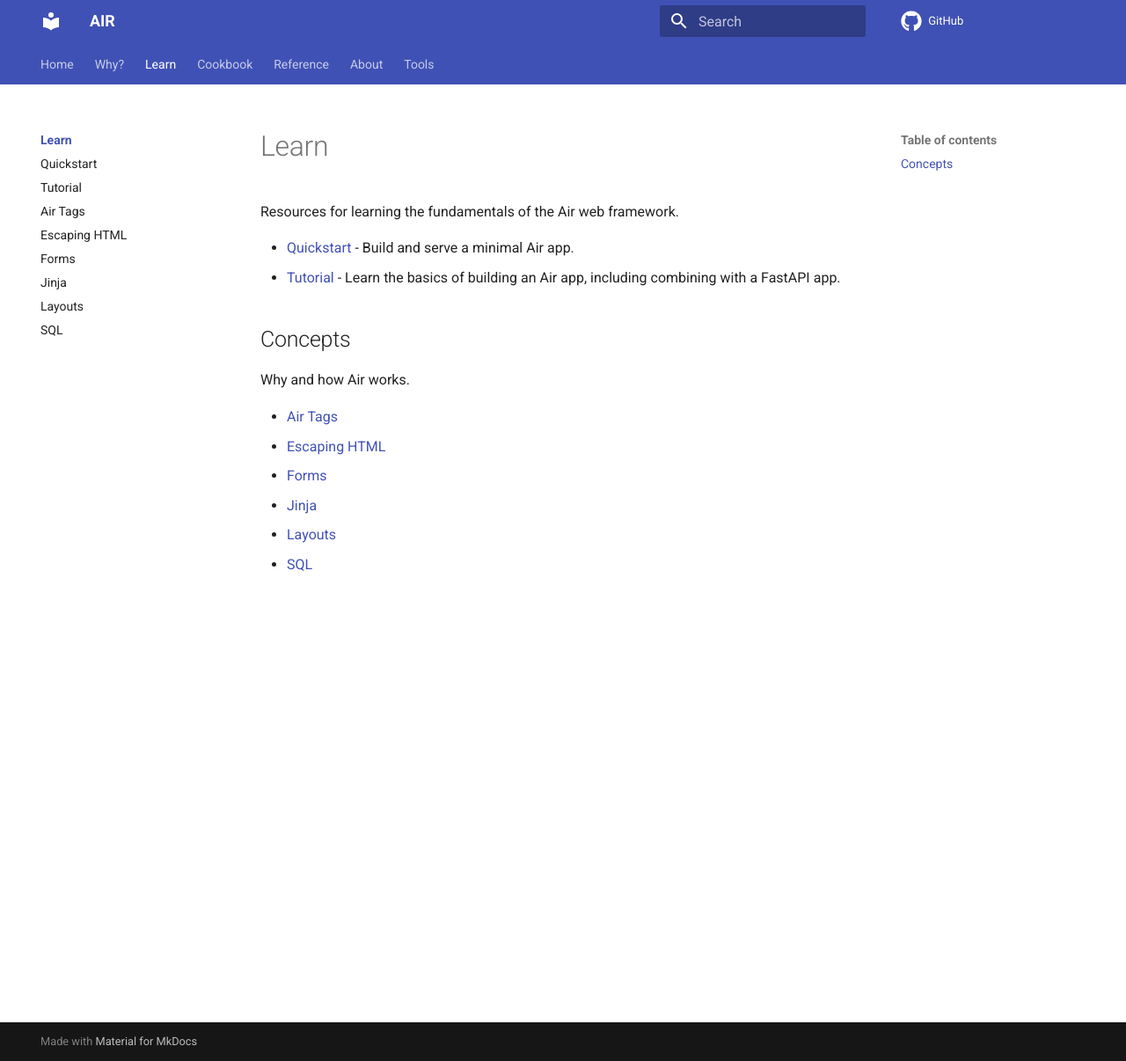
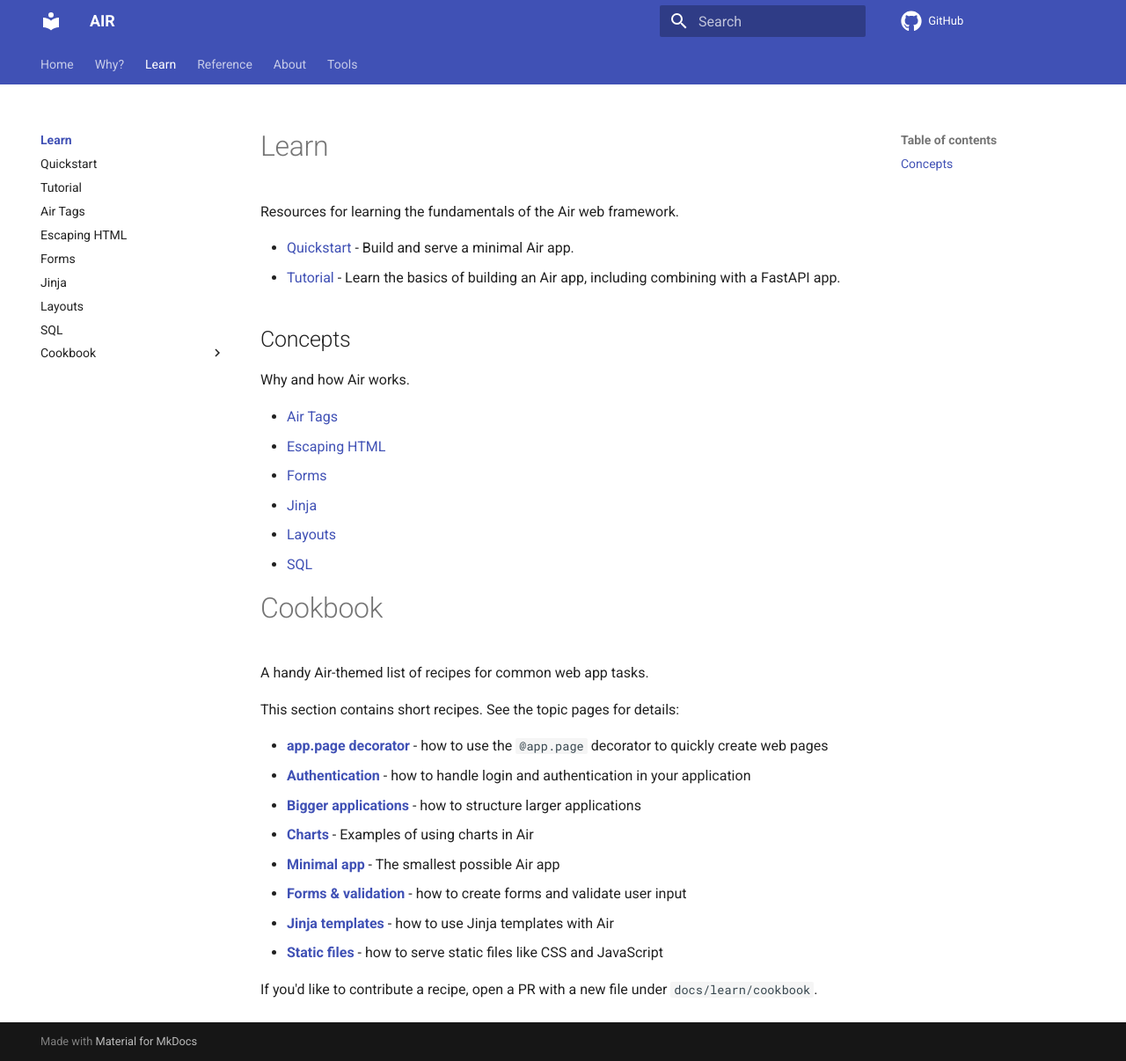
Before and after one commit to feldroy/air, an MkDocs documentation site: the page built from docs/learn/index.md, in a window 1280 px wide and 1206 px high. Shown: the whole window at 88% size. Built offline with MkDocs 1.6.1 and Material for MkDocs 9.7.7, drawn with Linux system fonts in a browser that asks for light colours; comment, search, counter and statistics services are not loaded.

Commit message:
Move cookbook into learn directory

```diff
--- a/docs/learn/index.md
+++ b/docs/learn/index.md
@@ -15,3 +15,20 @@ Why and how Air works.
 - [Jinja](jinja)
 - [Layouts](layouts)
 - [SQL](sql)
+
+# Cookbook
+
+A handy Air-themed list of recipes for common web app tasks.
+
+This section contains short recipes. See the topic pages for details:
+
+- **[app.page decorator](cookbook/page-decorator)** - how to use the `@app.page` decorator to quickly create web pages
+- **[Authentication](cookbook/authentication)** - how to handle login and authentication in your application
+- **[Bigger applications](cookbook/bigger-applications)** - how to structure larger applications
+- **[Charts](cookbook/charts)** - Examples of using charts in Air
+- **[Minimal app](cookbook/minimal)** - The smallest possible Air app
+- **[Forms & validation](cookbook/forms)** - how to create forms and validate user input
+- **[Jinja templates](cookbook/jinja)** - how to use Jinja templates with Air
+- **[Static files](cookbook/static)** - how to serve static files like CSS and JavaScript
+
+If you'd like to contribute a recipe, open a PR with a new file under `docs/learn/cookbook`.
--- a/mkdocs.yml
+++ b/mkdocs.yml
@@ -15,17 +15,16 @@ nav:
     - Jinja: learn/jinja.md
     - Layouts: learn/layouts.md
     - SQL: learn/sql.md
-
-  - Cookbook:
-    - cookbook/index.md
-    - app.page decorator: cookbook/page-decorator
-    - Authentication: cookbook/authentication
-    - Bigger applications: cookbook/bigger-applications
-    - Charts: cookbook/charts
-    - Minimal app: cookbook/minimal
-    - Forms & validation: cookbook/forms
-    - Jinja templates: cookbook/jinja
-    - Static files: cookbook/static
+    - Cookbook:
+      - learn/cookbook/index.md
+      - app.page decorator: learn/cookbook/page-decorator.md
+      - Authentication: learn/cookbook/authentication.md
+      - Bigger applications: learn/cookbook/bigger-applications.md
+      - Charts: learn/cookbook/charts.md
+      - Minimal app: learn/cookbook/minimal.md
+      - Forms & validation: learn/cookbook/forms.md
+      - Jinja templates: learn/cookbook/jinja.md
+      - Static files: learn/cookbook/static    .md
 
   - Reference:
     - api/index.md
```
Also changed, not shown: docs/index.md (+1 -1 lines), docs/learn/cookbook/authentication.md (renamed from docs/cookbook/authentication.md), docs/learn/cookbook/bigger-applications.md (renamed from docs/cookbook/bigger-applications.md), docs/learn/cookbook/charts.md (renamed from docs/cookbook/charts.md), docs/learn/cookbook/checklist.md (renamed from docs/cookbook/checklist.md), docs/learn/cookbook/forms.md (renamed from docs/cookbook/forms.md), docs/learn/cookbook/index.md (renamed from docs/cookbook/index.md), docs/learn/cookbook/jinja.md (renamed from docs/cookbook/jinja.md), docs/learn/cookbook/minimal.md (renamed from docs/cookbook/minimal.md), docs/learn/cookbook/page-decorator.md (renamed from docs/cookbook/page-decorator.md), docs/learn/cookbook/static.md (renamed from docs/cookbook/static.md).
